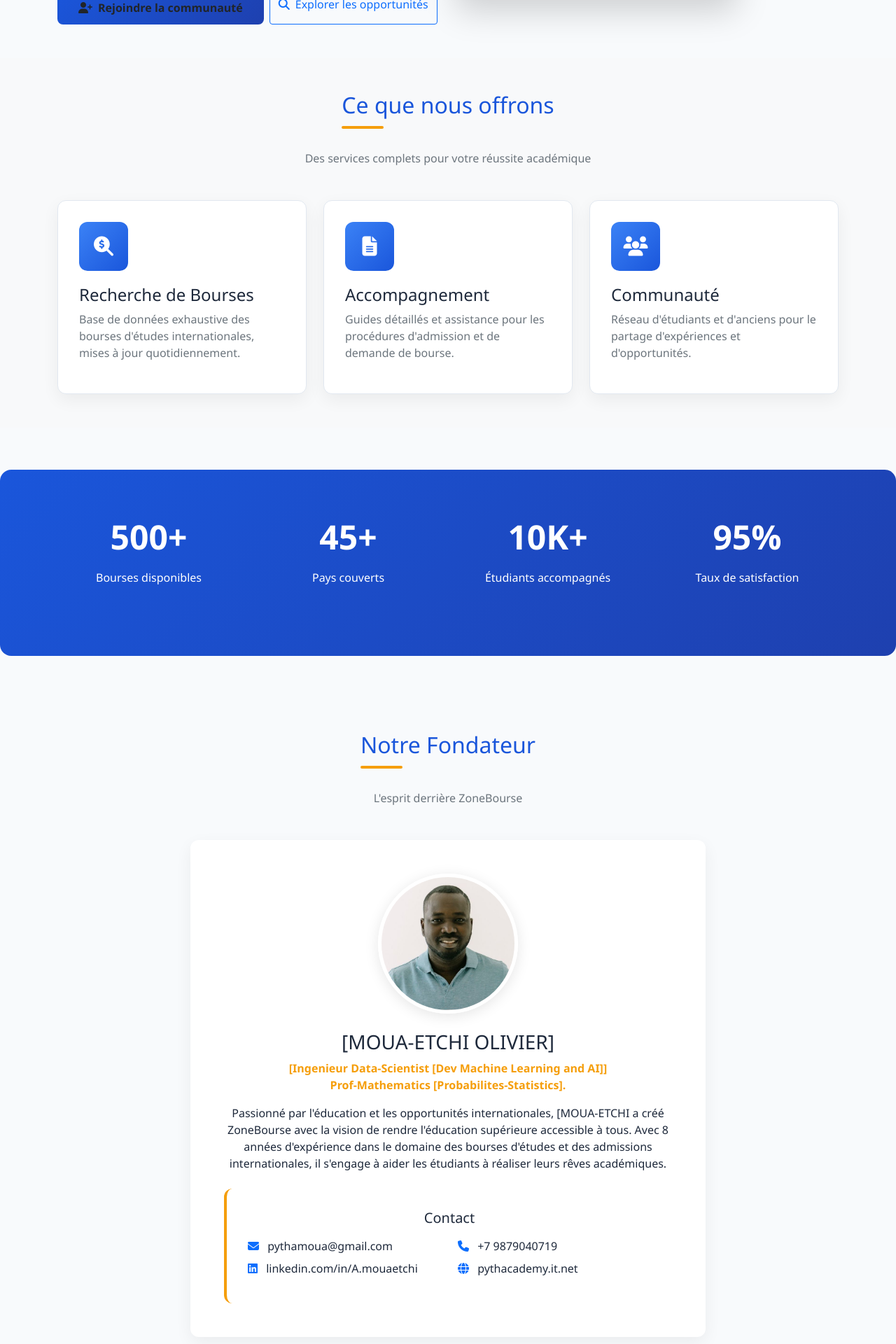
After one commit to DPYTHA/ZoneBourses, a Flask app: page /about in a window 1280 px wide. The commit adds this page. Shown: the part 886-2806 px from the top of the page at 70% size. Run offline with Flask 3, Linux system fonts and the light colour scheme.

Commit message:
minor changes

```diff
--- a/app.py
+++ b/app.py
@@ -238,6 +238,9 @@ def splash():
 @app.route('/home')
 def home():
     return render_template('home.html')
+@app.route('/about')
+def about():
+    return render_template('about.html')
 
 @app.route('/admin/passwords')
 def admin_passwords():
--- /dev/null
+++ b/templates/about.html
@@ -0,0 +1,435 @@
+<!DOCTYPE html>
+<html lang="fr">
+<head>
+    <meta charset="UTF-8">
+    <meta name="viewport" content="width=device-width, initial-scale=1.0">
+    <title>À Propos - ZoneBourse</title>
+    <link href="https://cdn.jsdelivr.net/npm/bootstrap@5.1.3/dist/css/bootstrap.min.css" rel="stylesheet">
+    <link rel="stylesheet" href="https://cdnjs.cloudflare.com/ajax/libs/font-awesome/6.4.0/css/all.min.css">
+    <style>
+        :root {
+            --primary-blue: #1a56db;
+            --light-blue: #3b82f6;
+            --dark-blue: #1e40af;
+            --accent-orange: #f59e0b;
+            --light-bg: #f8fafc;
+            --text-dark: #1e293b;
+            --text-light: #64748b;
+        }
+
+        body {
+            background-color: var(--light-bg);
+            color: var(--text-dark);
+            font-family: 'Segoe UI', system-ui, -apple-system, sans-serif;
+        }
+
+        .navbar-custom {
+            background: linear-gradient(135deg, var(--primary-blue), var(--dark-blue));
+            box-shadow: 0 4px 12px rgba(26, 86, 219, 0.15);
+        }
+
+        .hero-section {
+            background: linear-gradient(rgba(26, 86, 219, 0.9), rgba(30, 64, 175, 0.9)),
+                        url('https://images.unsplash.com/photo-1450101499163-c8848c66ca85?ixlib=rb-4.0.3&auto=format&fit=crop&w=1600&q=80');
+            background-size: cover;
+            background-position: center;
+            color: white;
+            padding: 100px 0;
+            margin-bottom: 60px;
+        }
+
+        .section-title {
+            color: var(--primary-blue);
+            position: relative;
+            padding-bottom: 15px;
+            margin-bottom: 30px;
+        }
+
+        .section-title::after {
+            content: '';
+            position: absolute;
+            bottom: 0;
+            left: 0;
+            width: 60px;
+            height: 4px;
+            background: var(--accent-orange);
+            border-radius: 2px;
+        }
+
+        .feature-card {
+            background: white;
+            border-radius: 12px;
+            padding: 30px;
+            box-shadow: 0 8px 25px rgba(0, 0, 0, 0.06);
+            border: 1px solid #e2e8f0;
+            transition: transform 0.3s, box-shadow 0.3s;
+            height: 100%;
+        }
+
+        .feature-card:hover {
+            transform: translateY(-5px);
+            box-shadow: 0 15px 35px rgba(26, 86, 219, 0.1);
+        }
+
+        .feature-icon {
+            width: 70px;
+            height: 70px;
+            background: linear-gradient(135deg, var(--light-blue), var(--primary-blue));
+            border-radius: 12px;
+            display: flex;
+            align-items: center;
+            justify-content: center;
+            margin-bottom: 20px;
+        }
+
+        .feature-icon i {
+            font-size: 28px;
+            color: white;
+        }
+
+        .stats-section {
+            background: linear-gradient(135deg, var(--primary-blue), var(--dark-blue));
+            color: white;
+            padding: 60px 0;
+            border-radius: 16px;
+            margin: 60px 0;
+        }
+
+        .stat-number {
+            font-size: 3rem;
+            font-weight: 700;
+            margin-bottom: 10px;
+        }
+
+        .team-card {
+            background: white;
+            border-radius: 12px;
+            overflow: hidden;
+            box-shadow: 0 8px 25px rgba(0, 0, 0, 0.06);
+            transition: transform 0.3s;
+        }
+
+        .team-card:hover {
+            transform: translateY(-10px);
+        }
+
+        .team-img {
+            width: 200px;
+            height: 200px;
+            border-radius: 50%;
+            border: 5px solid white;
+            box-shadow: 0 4px 20px rgba(0, 0, 0, 0.1);
+            object-fit: cover;
+        }
+
+        .btn-primary-custom {
+            background: linear-gradient(135deg, var(--primary-blue), var(--dark-blue));
+            border: none;
+            padding: 12px 30px;
+            border-radius: 8px;
+            font-weight: 600;
+            transition: all 0.3s;
+        }
+
+        .btn-primary-custom:hover {
+            transform: translateY(-2px);
+            box-shadow: 0 8px 20px rgba(26, 86, 219, 0.3);
+        }
+
+        .highlight {
+            color: var(--primary-blue);
+            font-weight: 600;
+        }
+
+        .contact-info {
+            background: white;
+            border-radius: 12px;
+            padding: 30px;
+            border-left: 4px solid var(--accent-orange);
+        }
+
+        .footer {
+            background: var(--dark-blue);
+            color: white;
+            padding: 40px 0;
+            margin-top: 60px;
+        }
+    </style>
+</head>
+<body>
+    <!-- Navigation -->
+    <nav class="navbar navbar-expand-lg navbar-dark navbar-custom sticky-top">
+        <div class="container">
+            <a class="navbar-brand" href="/">
+                <i class="fas fa-graduation-cap me-2"></i>
+                <strong>ZoneBourse</strong>
+            </a>
+            <button class="navbar-toggler" type="button" data-bs-toggle="collapse" data-bs-target="#navbarNav">
+                <span class="navbar-toggler-icon"></span>
+            </button>
+            <div class="collapse navbar-collapse" id="navbarNav">
+                <ul class="navbar-nav ms-auto">
+                    <li class="nav-item">
+                        <a class="nav-link" href="/dashboard"><i class="fas fa-home me-1"></i> Accueil</a>
+                    </li>
+                    <li class="nav-item">
+                        <a class="nav-link active" href="/about"><i class="fas fa-info-circle me-1"></i> À Propos</a>
+                    </li>
+                    <li class="nav-item">
+                        <a class="nav-link" href="/opportunities"><i class="fas fa-briefcase me-1"></i> Opportunités</a>
+                    </li>
+                    <li class="nav-item">
+                        <a class="nav-link btn btn-outline-light btn-sm ms-2" href="/login">
+                            <i class="fas fa-sign-in-alt me-1"></i> Connexion
+                        </a>
+                    </li>
+                </ul>
+            </div>
+        </div>
+    </nav>
+
+    <!-- Hero Section -->
+    <section class="hero-section text-center">
+        <div class="container">
+            <h1 class="display-4 fw-bold mb-3">À Propos de ZoneBourse</h1>
+            <p class="lead mb-4">Votre passerelle vers les opportunités éducatives internationales</p>
+            <a href="#mission" class="btn btn-light btn-lg px-4">
+                <i class="fas fa-arrow-down me-2"></i>Découvrir notre mission
+            </a>
+        </div>
+    </section>
+
+    <!-- Mission Section -->
+    <section id="mission" class="py-5">
+        <div class="container">
+            <div class="row align-items-center">
+                <div class="col-lg-6 mb-5 mb-lg-0">
+                    <h2 class="section-title">Notre Mission</h2>
+                    <p class="lead mb-4">
+                        Chez <span class="highlight">ZoneBourse</span>, nous croyons que l'éducation est un droit fondamental et un puissant levier de transformation sociale. Notre mission est de démocratiser l'accès aux opportunités éducatives internationales.
+                    </p>
+                    <p class="mb-4">
+                        Nous connectons les étudiants talentueux aux meilleures opportunités de bourses d'études à travers le monde, en simplifiant les processus complexes d'admission et de financement.
+                    </p>
+                    <div class="d-grid gap-2 d-sm-flex">
+                        <a href="/register" class="btn btn-primary-custom">
+                            <i class="fas fa-user-plus me-2"></i>Rejoindre la communauté
+                        </a>
+                        <a href="/opportunities" class="btn btn-outline-primary">
+                            <i class="fas fa-search me-2"></i>Explorer les opportunités
+                        </a>
+                    </div>
+                </div>
+                <div class="col-lg-6">
+                    <img src="https://images.unsplash.com/photo-1523050854058-8df90110c9f1?ixlib=rb-4.0.3&auto=format&fit=crop&w=800&q=80"
+                         alt="Étudiants internationaux"
+                         class="img-fluid rounded-3 shadow-lg">
+                </div>
+            </div>
+        </div>
+    </section>
+
+    <!-- Features Section -->
+    <section class="py-5 bg-light">
+        <div class="container">
+            <div class="text-center mb-5">
+                <h2 class="section-title d-inline-block">Ce que nous offrons</h2>
+                <p class="text-muted">Des services complets pour votre réussite académique</p>
+            </div>
+
+            <div class="row g-4">
+                <div class="col-md-4">
+                    <div class="feature-card">
+                        <div class="feature-icon">
+                            <i class="fas fa-search-dollar"></i>
+                        </div>
+                        <h4>Recherche de Bourses</h4>
+                        <p class="text-muted">
+                            Base de données exhaustive des bourses d'études internationales, mises à jour quotidiennement.
+                        </p>
+                    </div>
+                </div>
+
+                <div class="col-md-4">
+                    <div class="feature-card">
+                        <div class="feature-icon">
+                            <i class="fas fa-file-alt"></i>
+                        </div>
+                        <h4>Accompagnement</h4>
+                        <p class="text-muted">
+                            Guides détaillés et assistance pour les procédures d'admission et de demande de bourse.
+                        </p>
+                    </div>
+                </div>
+
+                <div class="col-md-4">
+                    <div class="feature-card">
+                        <div class="feature-icon">
+                            <i class="fas fa-users"></i>
+                        </div>
+                        <h4>Communauté</h4>
+                        <p class="text-muted">
+                            Réseau d'étudiants et d'anciens pour le partage d'expériences et d'opportunités.
+                        </p>
+                    </div>
+                </div>
+            </div>
+        </div>
+    </section>
+
+    <!-- Statistics -->
+    <section class="stats-section">
+        <div class="container text-center">
+            <div class="row">
+                <div class="col-md-3 mb-4">
+                    <div class="stat-number">500+</div>
+                    <p>Bourses disponibles</p>
+                </div>
+                <div class="col-md-3 mb-4">
+                    <div class="stat-number">45+</div>
+                    <p>Pays couverts</p>
+                </div>
+                <div class="col-md-3 mb-4">
+                    <div class="stat-number">10K+</div>
+                    <p>Étudiants accompagnés</p>
+                </div>
+                <div class="col-md-3 mb-4">
+                    <div class="stat-number">95%</div>
+                    <p>Taux de satisfaction</p>
+                </div>
+            </div>
+        </div>
+    </section>
+
+    <!-- Team Section -->
+    <section class="py-5">
+        <div class="container">
+            <div class="text-center mb-5">
+                <h2 class="section-title d-inline-block">Notre Fondateur</h2>
+                <p class="text-muted">L'esprit derrière ZoneBourse</p>
+            </div>
+
+            <div class="row justify-content-center">
+                <div class="col-lg-8">
+                    <div class="team-card text-center p-5">
+                        <!-- REMPLACEZ CETTE URL PAR VOTRE PHOTO -->
+                        <img src="/static/images/profil.jpg"
+                             alt="Moua-Etchi"
+                             class="team-img mb-4">
+
+                        <h3 class="mb-2">[MOUA-ETCHI OLIVIER]</h3>
+                        <p class="text-accent-orange fw-bold mb-3" style="color: var(--accent-orange);">
+                            <!-- REMPLACEZ PAR VOTRE PROFESSION -->
+                            [Ingenieur Data-Scientist [Dev Machine Learning and AI]] <br>
+                            Prof-Mathematics [Probabilites-Statistics].
+                        </p>
+
+                        <p class="mb-4">
+                            Passionné par l'éducation et les opportunités internationales, [MOUA-ETCHI a créé ZoneBourse avec la vision de rendre l'éducation supérieure accessible à tous. Avec 8 années d'expérience dans le domaine des bourses d'études et des admissions internationales, il s'engage à aider les étudiants à réaliser leurs rêves académiques.
+                        </p>
+
+                        <div class="contact-info mt-4">
+                            <h5 class="mb-3">Contact</h5>
+                            <div class="row text-start">
+                                <div class="col-md-6 mb-2">
+                                    <i class="fas fa-envelope text-primary me-2"></i>
+                                    pythamoua@gmail.com
+                                </div>
+                                <div class="col-md-6 mb-2">
+                                    <i class="fas fa-phone text-primary me-2"></i>
+                                    +7 9879040719
+                                </div>
+                                <div class="col-md-6 mb-2">
+                                    <i class="fab fa-linkedin text-primary me-2"></i>
+                                    linkedin.com/in/A.mouaetchi
+                                </div>
+                                <div class="col-md-6 mb-2">
+                                    <i class="fas fa-globe text-primary me-2"></i>
+                                    pythacademy.it.net
+                                </div>
+                            </div>
+                        </div>
+                    </div>
+                </div>
+            </div>
+        </div>
+    </section>
+
+    <!-- Contact CTA -->
+    <section class="py-5 bg-light">
+        <div class="container text-center">
+            <h2 class="mb-4">Prêt à transformer votre avenir académique ?</h2>
+            <p class="lead mb-4">Rejoignez des milliers d'étudiants qui ont déjà trouvé leur opportunité idéale grâce à ZoneBourse.</p>
+            <a href="/register" class="btn btn-primary-custom btn-lg px-5">
+                <i class="fas fa-rocket me-2"></i>Commencer maintenant
+            </a>
+        </div>
+    </section>
+
+    <!-- Footer -->
+    <footer class="footer">
+        <div class="container">
+            <div class="row">
+                <div class="col-lg-4 mb-4">
+                    <h4 class="mb-3">
+                        <i class="fas fa-graduation-cap me-2"></i>ZoneBourse
+                    </h4>
+                    <p>Votre compagnon pour les études internationales. Trouvez, postulez, réussissez.</p>
+                </div>
+                <div class="col-lg-4 mb-4">
+                    <h5 class="mb-3">Liens rapides</h5>
+                    <ul class="list-unstyled">
+                        <li><a href="/" class="text-light text-decoration-none">Accueil</a></li>
+                        <li><a href="/about" class="text-light text-decoration-none">À Propos</a></li>
+                        <li><a href="/opportunities" class="text-light text-decoration-none">Opportunités</a></li>
+                        <li><a href="/contact" class="text-light text-decoration-none">Contact</a></li>
+                    </ul>
+                </div>
+                <div class="col-lg-4 mb-4">
+                    <h5 class="mb-3">Contact</h5>
+                    <p class="mb-1">
+                        <i class="fas fa-map-marker-alt me-2"></i> [Votre adresse]
+                    </p>
+                    <p class="mb-1">
+                        <i class="fas fa-phone me-2"></i> [Votre téléphone]
+                    </p>
+                    <p class="mb-0">
+                        <i class="fas fa-envelope me-2"></i> [contact@zonebourse.com]
+                    </p>
+                </div>
+            </div>
+            <hr class="my-4" style="border-color: rgba(255,255,255,0.1);">
+            <div class="text-center">
+                <p class="mb-0">&copy; 2024 ZoneBourse. Tous droits réservés.</p>
+            </div>
+        </div>
+    </footer>
+
+    <script src="https://cdn.jsdelivr.net/npm/bootstrap@5.1.3/dist/js/bootstrap.bundle.min.js"></script>
+    <script>
+        // Animation simple au défilement
+        document.addEventListener('DOMContentLoaded', function() {
+            const observerOptions = {
+                threshold: 0.1
+            };
+
+            const observer = new IntersectionObserver((entries) => {
+                entries.forEach(entry => {
+                    if (entry.isIntersecting) {
+                        entry.target.style.opacity = '1';
+                        entry.target.style.transform = 'translateY(0)';
+                    }
+                });
+            }, observerOptions);
+
+            // Observer les cartes et sections
+            document.querySelectorAll('.feature-card, .team-card').forEach(card => {
+                card.style.opacity = '0';
+                card.style.transform = 'translateY(20px)';
+                card.style.transition = 'opacity 0.5s, transform 0.5s';
+                observer.observe(card);
+            });
+        });
+    </script>
+</body>
+</html>
--- a/templates/home.html
+++ b/templates/home.html
@@ -209,7 +209,7 @@
                 <h1>Zone<span>Bourse</span></h1>
             </div>
             <nav class="nav">
-                <a href="#about">À propos</a>
+                <a href="/about">À propos</a>
                 <a href="#features">Fonctionnalités</a>
                 <a href="#contact">Contact</a>
             </nav>
```
Also changed, not shown: static/images/profil.jpg (added).
